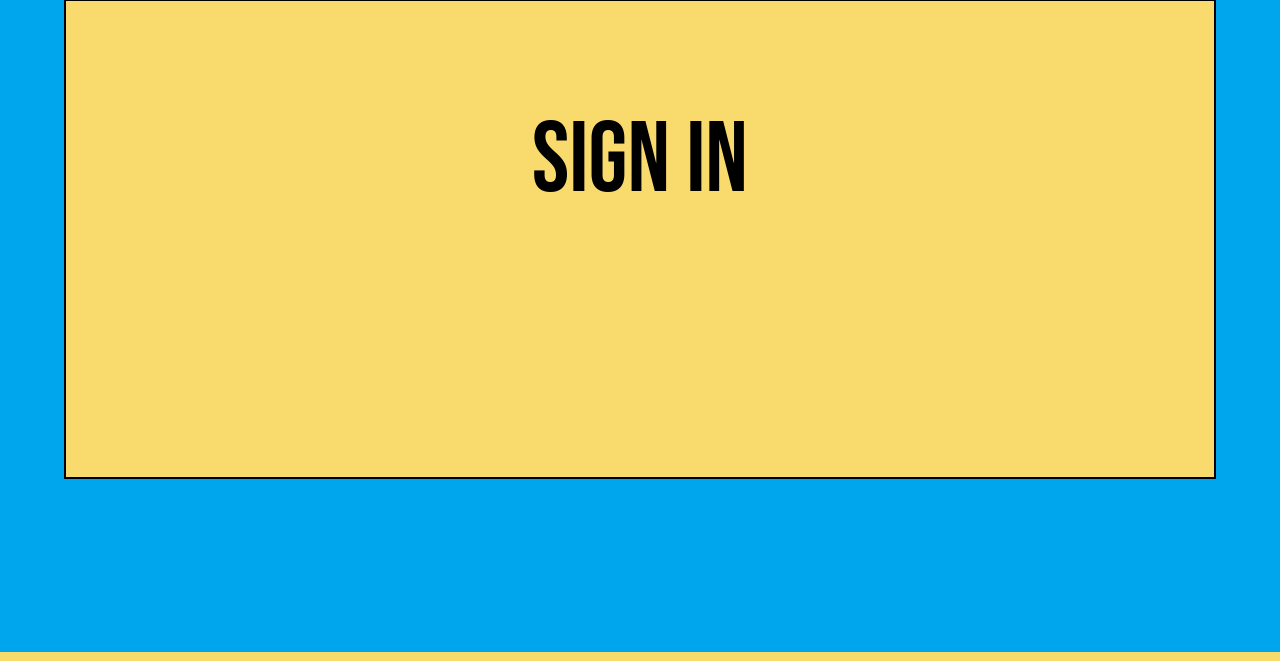
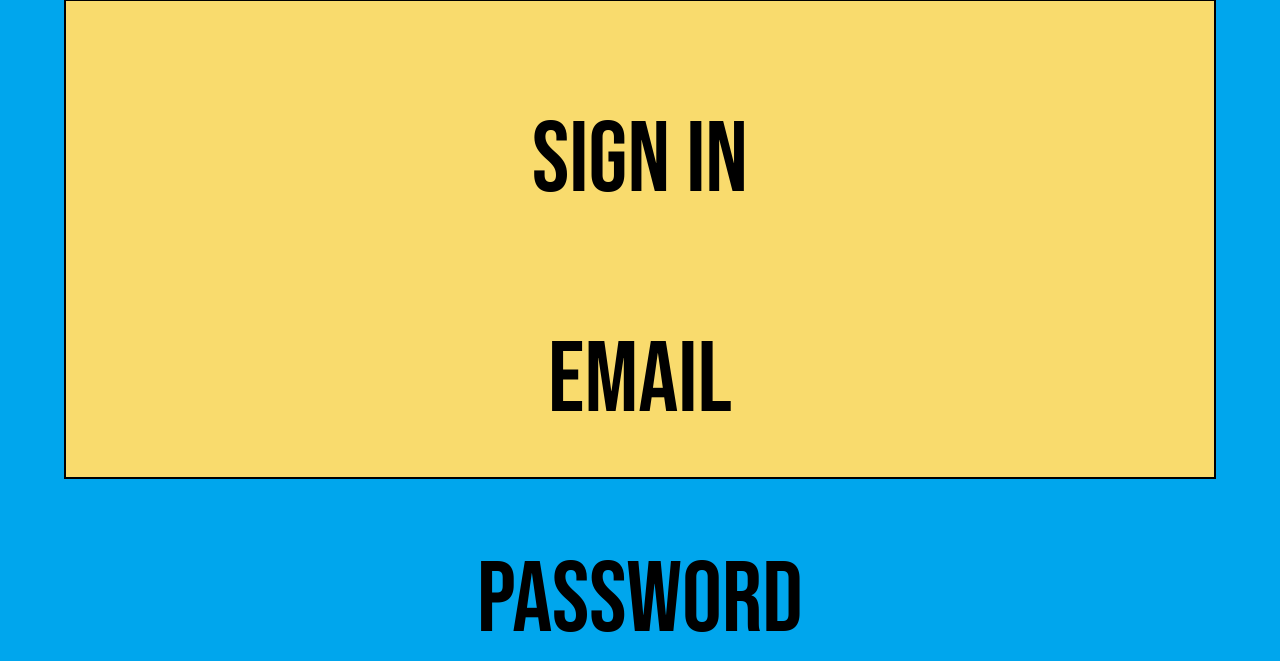
Before and after one commit to AlexWilson06/Propoganda, a PHP site: the page made by sign in.php in a window 1280 px wide. Shown: the part 148-809 px from the top of the page. Run offline with PHP 8.4, Linux system fonts and the light colour scheme.

Commit message:
email + password
sign in now has email and password

```diff
--- a/sign in.php
+++ b/sign in.php
@@ -79,6 +79,8 @@ body {
 </div>
 <div class="Title">
   <p>Sign In</p>
+  <p>Email</p>
+  <p>Password</p>
 </div>
 </body>
 </html>
```
